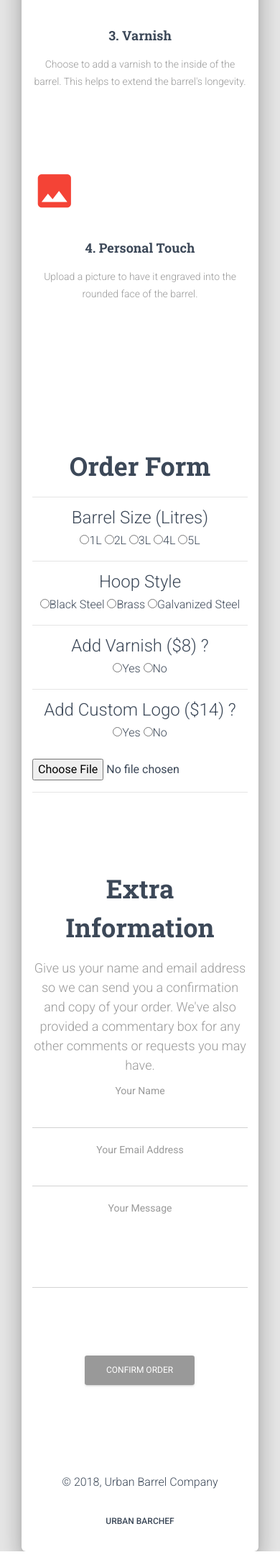
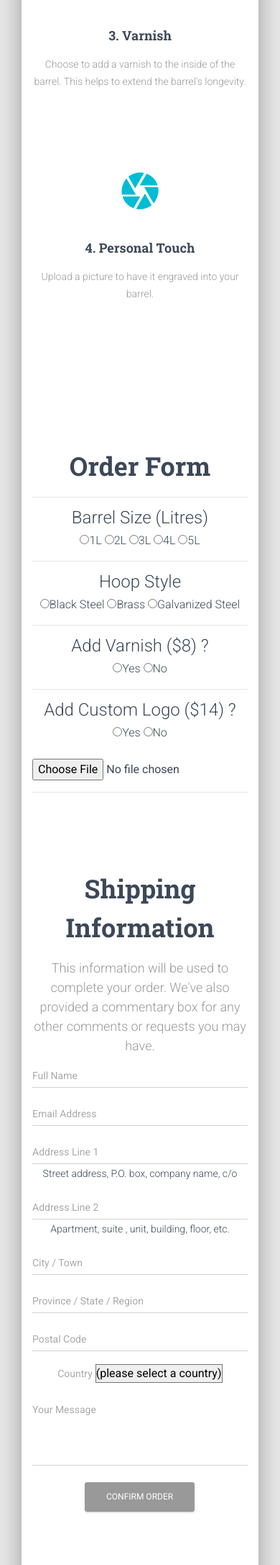
Before and after one commit to matchpik/urban-barrel, a PHP site: page /order-a-barrel.php in a window 390 px wide; the page is wider, and only the part inside the window is pictured. Shown: the part 2012-4186 px from the top of that part at 72% size. Run offline with PHP 8.4, Linux system fonts and the light colour scheme; some libraries are stand-ins or nearby versions.

Commit message:
order-a-barrel address form added

```diff
--- a/order-a-barrel.php
+++ b/order-a-barrel.php
@@ -32,7 +32,41 @@ if (isset($_POST['submit'])){
   mail($email,$subject2,$content,$headers2); // sends a copy of the message to the sender
   echo "Mail Sent. Thank you " . $name . ", we will contact you shortly.";
 }
-?>
+?>    <!--
+    Responsive website for Jeff Roberts at Urban Barrel Company.
+    Operating out of Ottawa, ON, CANADA.
+
+    1. Website should be user friendly and user should land on a buying page.
+    2. User can place order directly on site.
+    3. User can see products immediately.
+    4. Minimal navigation necessary on user's behalf.
+
+<?php
+if (isset($_POST['submit'])){
+  $to = "mattbbwhite@gmail.com";
+  $from = "Urban Barrel Site";
+  $name = "Customer name: " . $_POST['customer_name'];
+  $email = $_POST['customer_email'];
+  $subject = "Order Request from " . $name;
+  $subject2 = "Copy of your recent Urban Barrel order.";
+  $headers = "From: " . $email;
+  $headers2 = "From: " . $to;
+
+  //Order specs
+  $size = "Barrel Size: " . $_POST['barrel_size'];
+  $metal = "\nHoop Style: " . $_POST['hoop_type'];
+  $varnish = "\nAdd Varnish?: " . $_POST['add_varnish'];
+  $logo =  "\nAdd Logo?: " . $_POST['add_logo'];
+  $message = "\nCustomer Message: " . $_POST['customer_message'];
+
+  $content = $name . $email . $size . $metal . $varnish .$logo . $message . "\n\nEnd of Order.";
+
+  $headers = "From:" . $from;
+  mail($to,$subject,$content,$headers);
+  mail($email,$subject2,$content,$headers2); // sends a copy of the message to the sender
+  echo "Mail Sent. Thank you " . $name . ", we will contact you shortly.";
+}
+?> -->
     <!DOCTYPE html>
     <html lang="en">
 
@@ -51,7 +85,7 @@ if (isset($_POST['submit'])){
     <!-- Fonts and icons -->
     <link rel="stylesheet" type="text/css" href="https://fonts.googleapis.com/css?family=Roboto:300,400,500,700|Roboto+Slab:400,700|Material+Icons" />
     <link rel="stylesheet" href="https://maxcdn.bootstrapcdn.com/font-awesome/latest/css/font-awesome.min.css" />
-    <link rel="stylesheet" href="../assets/css/material-kit.css?v=2.0.0">
+    <link rel="stylesheet" href="./assets/css/material-kit.css?v=2.0.0">
     </head>
 
 
@@ -168,11 +202,11 @@ if (isset($_POST['submit'])){
           </div>
           <div class="col-md-3">
             <div class="info">
-              <div class="icon icon-danger">
-                <i class="material-icons">photo size select actual</i>
+              <div class="icon icon-info">
+                <i class="material-icons">camera</i>
               </div>
-                <h4 class="info-title">4. Personal Touch</h4>
-                <p>Upload a picture to have it engraved into the rounded face of the barrel.</p>
+              <h4 class="info-title">4. Personal Touch</h4>
+              <p>Upload a picture to have it engraved into your barrel.</p>
             </div>
           </div>
         </div>
@@ -226,26 +260,76 @@ if (isset($_POST['submit'])){
     <div class="section section-contacts">
     <div class="row">
     <div class="col-md-8 ml-auto mr-auto">
-    <h2 class="text-center title">Extra Information</h2>
-    <h4 class="text-center description">Give us your name and email address so we can send you a confirmation and copy of your order. We&apos;ve also provided a commentary box for any other comments or requests you may have.</h4>
+    <h2 class="text-center title">Shipping Information</h2>
+    <h4 class="text-center description">This information will be used to complete your order. We&apos;ve also provided a commentary box for any other comments or requests you may have.</h4>
             <div class="row">
               <div class="col-md-6">
                 <div class="form-group">
-                <label class="bmd-label-floating">Your Name</label>
-                <input type="text" class="form-control" id="customer_name" required>
+                        <input id="customer_name-name" class="form-control" name="full-name" type="text" placeholder="Full Name"
+                        class="input-xlarge">
+                        <p class="help-block"></p>
                 </div>
               </div>
               <div class="col-md-6">
                 <div class="form-group">
-                <label class="bmd-label-floating">Your Email Address</label>
-                <input type="email" class="form-control" id="customer_email" required>
+                <input type="email" class="form-control" id="customer_email" placeholder="Email Address" required>
                 </div>
               </div>
-            </div>
-            <div class="form-group">
-              <label for="exampleMessage" class="bmd-label-floating">Your Message</label>
-              <textarea type="text" class="form-control" rows="4" id="customer_message"></textarea>
-            </div>
+              <!-- address-line1 input-->
+              <div class="col-md-6">
+                <div class="form-group">
+                        <input id="address-line1" class="form-control" name="address-line1" type="text" placeholder="Address Line 1"
+                        class="input-xlarge">
+                        <p class="help-block">Street address, P.O. box, company name, c/o</p>
+                </div>
+              </div>
+                <!-- address-line2 input-->
+                <div class="col-md-6">
+                <div class="form-group">
+                        <input id="address-line2" class="form-control" name="address-line2" type="text" placeholder="Address Line 2"
+                        class="input-xlarge">
+                        <p class="help-block">Apartment, suite , unit, building, floor, etc.</p>
+                </div>
+                </div>
+                <!-- city input-->
+                <div class="col-md-6">
+                <div class="form-group">
+                        <input id="city" class="form-control" name="city" type="text" placeholder="City / Town" class="input-xlarge">
+                        <p class="help-block"></p>
+                </div>
+                </div>
+                <!-- region input-->
+                <div class="col-md-6">
+                <div class="form-group">
+                        <input id="region" class="form-control" name="region" type="text" placeholder="Province / State / Region"
+                        class="input-xlarge">
+                        <p class="help-block"></p>
+                </div>
+                </div>
+                <!-- postal-code input-->
+                <div class="col-md-6">
+                <div class="form-group">
+                        <input id="postal-code" class="form-control" name="postal-code" type="text" placeholder="Postal Code"
+                        class="input-xlarge">
+                        <p class="help-block"></p>
+                </div>
+                </div>
+                <!-- country select -->
+                <div class="col-md-6">
+                <div class="form-group">
+                    <label class="form-label">Country</label>
+                        <select id="country" name="country" class="input-xlarge">
+                            <option value="" selected="selected">(please select a country)</option>
+                            <option value="CA">Canada</option>
+                            <option value="US">United States</option>
+                          </select>
+                </div>
+                </div>
+                <div class="col-md-6">
+                <div class="form-group">
+                  <textarea type="text" class="form-control" placeholder="Your Message" rows="4" id="customer_message"></textarea>
+                </div>
+                </div>
             <div class="row">
               <div class="col-md-4 ml-auto mr-auto text-center"></div>
             </div>
@@ -282,9 +366,9 @@ if (isset($_POST['submit'])){
     <script src="../assets/js/bootstrap-material-design.js"></script>
     <!--  Plugin for Date Time Picker and Full Calendar Plugin  -->
     <script src="../assets/js/plugins/moment.min.js"></script>
-    <!--	Plugin for the Datepicker, full documentation here: https://github.com/Eonasdan/bootstrap-datetimepicker -->
+    <!--  Plugin for the Datepicker, full documentation here: https://github.com/Eonasdan/bootstrap-datetimepicker -->
     <script src="../assets/js/plugins/bootstrap-datetimepicker.min.js"></script>
-    <!--	Plugin for the Sliders, full documentation here: http://refreshless.com/nouislider/ -->
+    <!--  Plugin for the Sliders, full documentation here: http://refreshless.com/nouislider/ -->
     <script src="../assets/js/plugins/nouislider.min.js"></script>
   </body>
 </html>
```
Also changed, not shown: order-a-barrel.html (+99 -21 lines), 1 other file.
